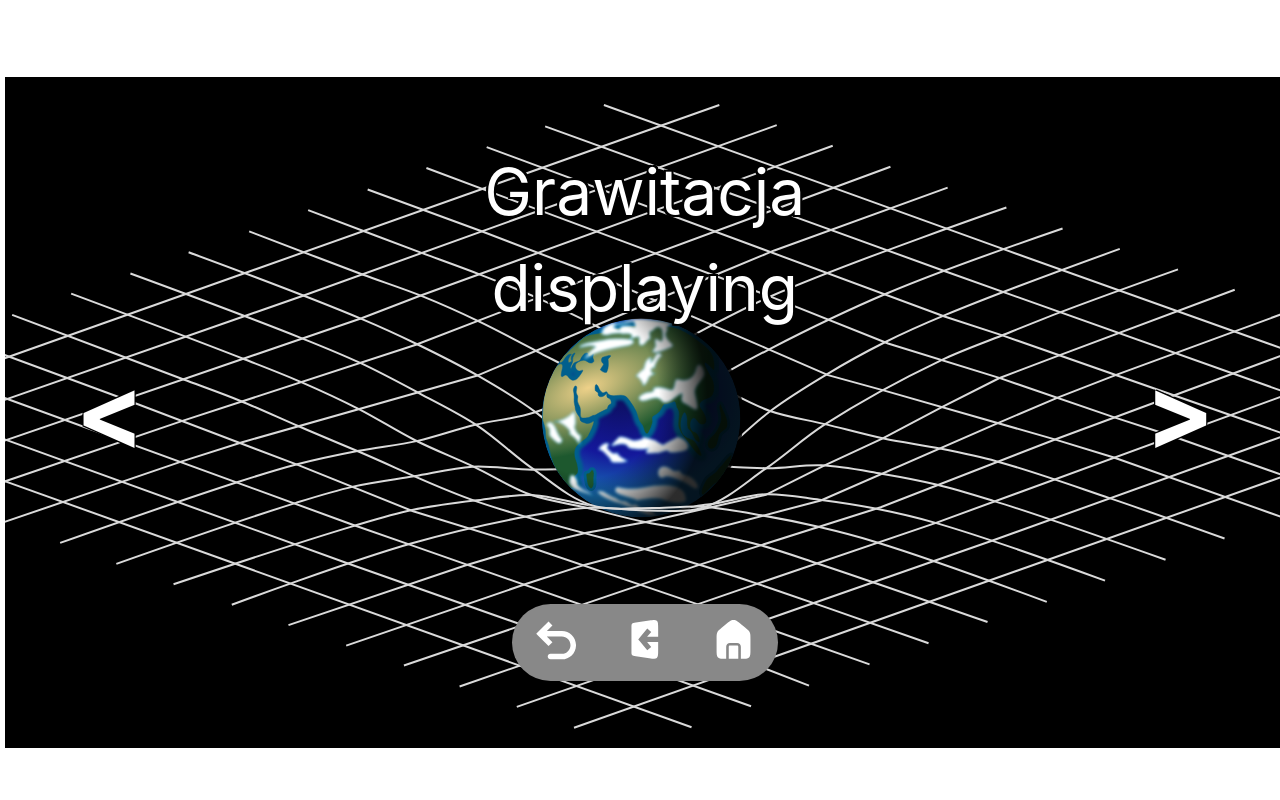
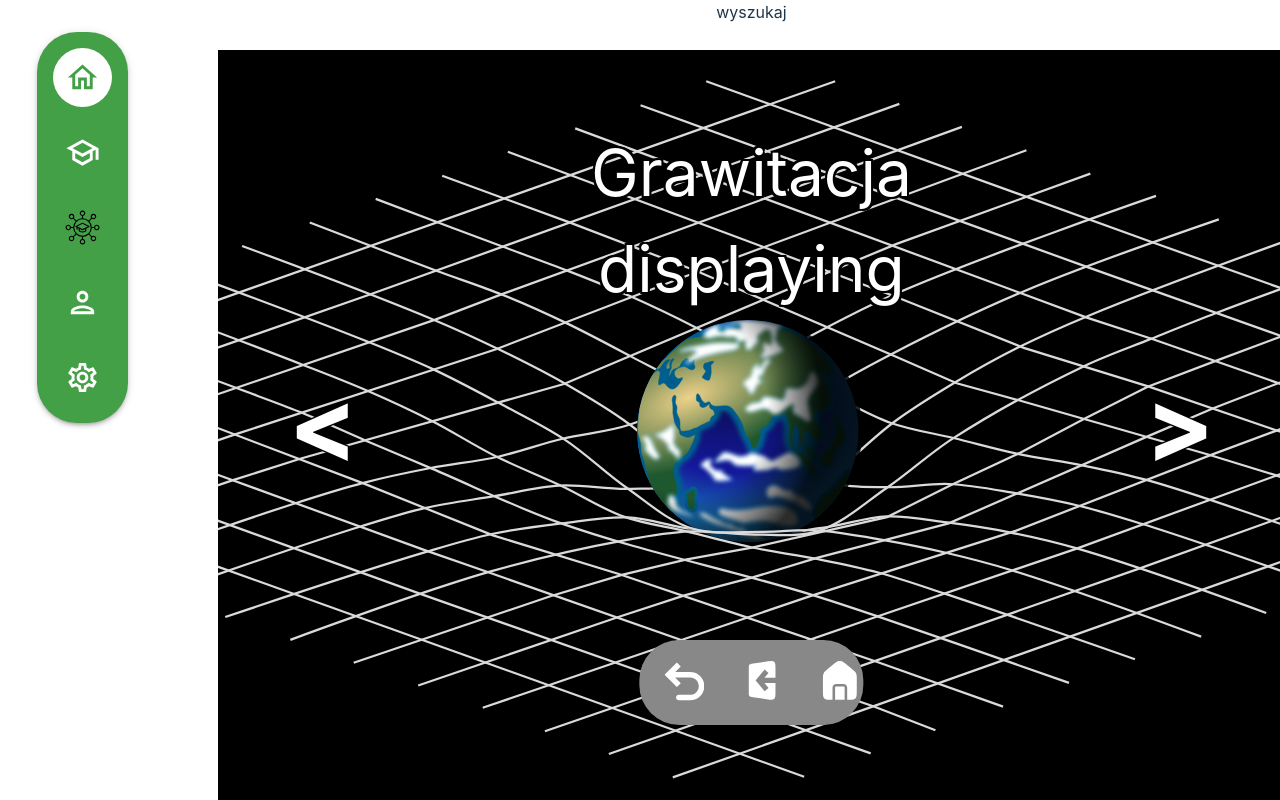
Before and after one commit to EdutieProject/edutie-frontend, a React (Vite) app in the folder edutie-frontend/: page /dziedzina in a window 1280 px wide. Built offline with nearby package versions, Linux system fonts and the light colour scheme.

Commit message:
applied new layout - not completely working

```diff
--- a/edutie-frontend/src/components/viewDziedziny/ViewDziedziny.css
+++ b/edutie-frontend/src/components/viewDziedziny/ViewDziedziny.css
@@ -18,16 +18,16 @@ body,
 
 
 .container {
-    height: 93.5vh;
+    height: 95vh;
     display: grid;
     width: 100%;
     grid-template-rows: 2fr 30fr;
-    grid-template-columns: 1fr 1fr 1fr;
+    grid-template-columns: 1fr 5fr;
     grid-template-areas:
-        "nav nav nav"
-        "main main main";
+        "nav search"
+        "nav main";
 
-    row-gap: 2rem;
+    /* row-gap: 2rem; */
 }
 
 
@@ -44,24 +44,12 @@ body,
     grid-column: 1/4;
 }
 
-/* .galleryNaglowek{
-    grid-row: 1;
-    grid-column: 2;
-    display: flex;
-    align-items: center;
-    justify-content: center;
-}
-.galleryRightNav{
-    grid-row: 2;
-    grid-column: 3;
-}
-.galleryLeftNav{
-    grid-row: 2;
-    grid-column: 1;
-
+.search{
+    grid-area: search;
+    text-align: center;
 }
 
-.galleryBottomNav{
-    grid-row: 3;
-    grid-column: 2;
-} */
+.nav{
+    grid-area: nav;
+    height: 100vh;
+}
--- a/edutie-frontend/src/components/viewDziedziny/ViewDziedziny.jsx
+++ b/edutie-frontend/src/components/viewDziedziny/ViewDziedziny.jsx
@@ -6,6 +6,7 @@ import grawitacja from "./staticPhotos/grawitacja.svg";
 import ladunki from "./staticPhotos/ladunki.svg";
 import aerodynamika from "./staticPhotos/aeorodynamika.svg";
 
+import NavBar from '../Global/NavBar';
 
 
 export default function ViewDziedziny() {
@@ -27,7 +28,10 @@ export default function ViewDziedziny() {
 
         <div className="root">
             <div className="container">
-                <div className="item gallery">
+            <div className='search'>wyszukaj</div>
+            <div className='nav'><NavBar/></div>
+                <div className="gallery">
+
                     <div className="wrapper">
                         <Slider images={images} headerTexts={headerTexts}/>
                     </div>
```
